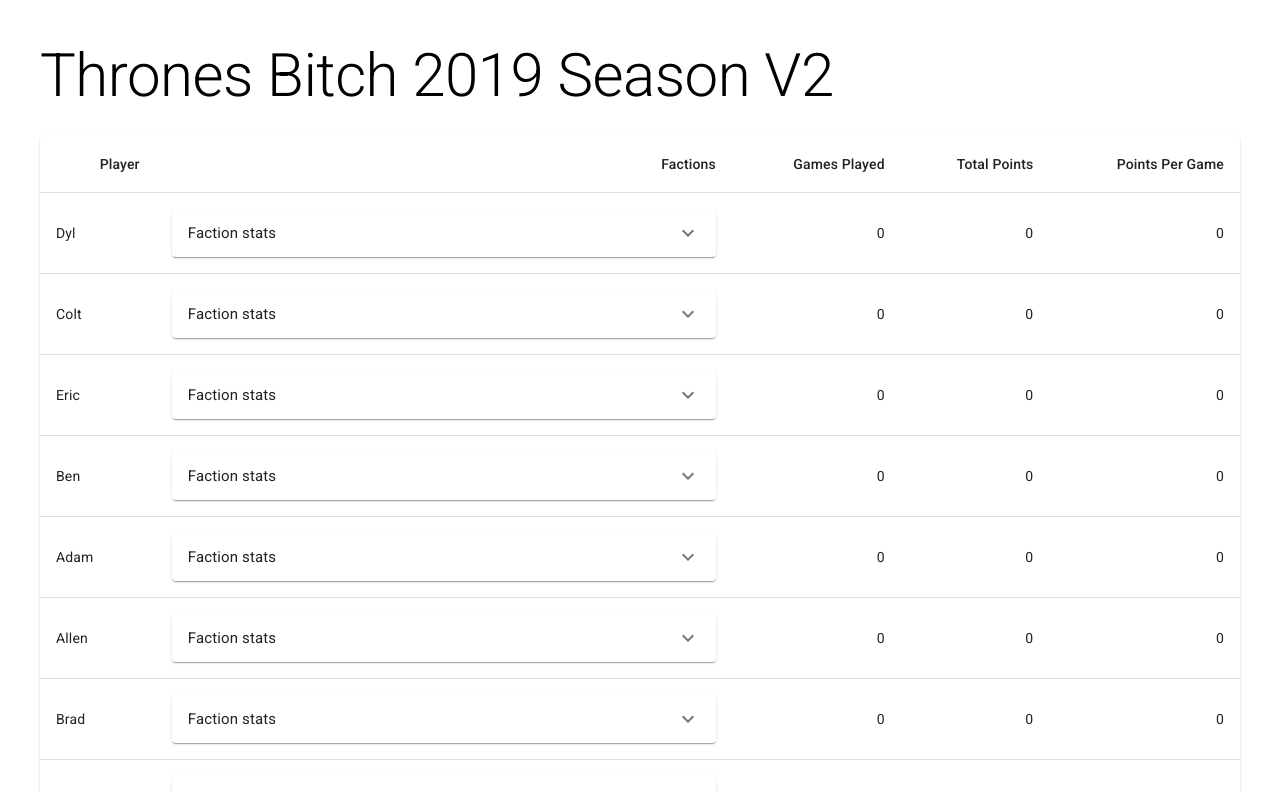
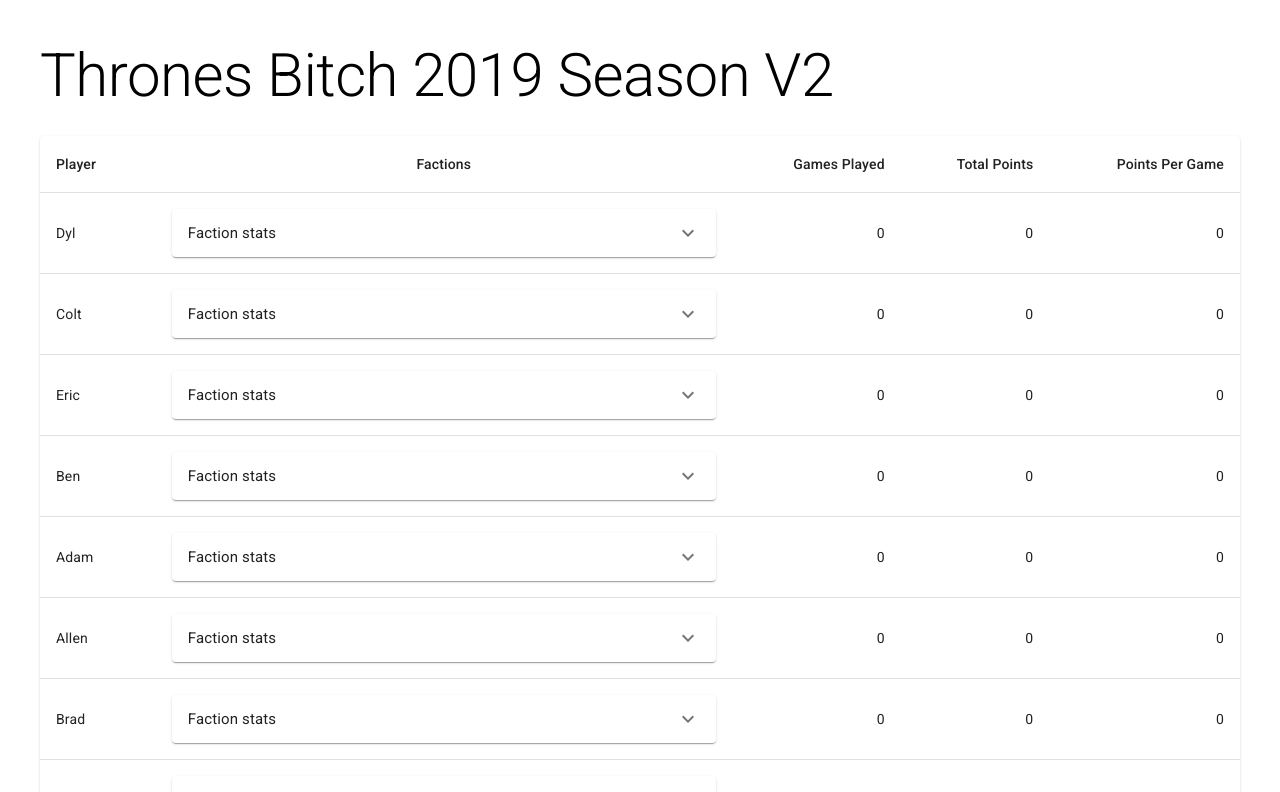
Before and after one commit to smesj/Thrones-FE, a React (Create React App) app: page / in a window 1280 px wide. Shown: the top 792 px of the page. Built offline with nearby package versions, Linux system fonts and the light colour scheme.

Commit message:
material ui react router title cell align

```diff
--- a/package.json
+++ b/package.json
@@ -3,10 +3,11 @@
   "version": "0.1.0",
   "private": true,
   "dependencies": {
-    "@material-ui/core": "^4.3.0",
+    "@material-ui/core": "^4.3.1",
     "@material-ui/icons": "^4.2.1",
     "react": "^16.8.6",
     "react-dom": "^16.8.6",
+    "react-router-dom": "^5.0.1",
     "react-scripts": "3.0.1"
   },
   "scripts": {
--- a/public/index.html
+++ b/public/index.html
@@ -20,7 +20,7 @@
       work correctly both with client-side routing and a non-root public URL.
       Learn how to configure a non-root public URL by running `npm run build`.
     -->
-    <title>React App</title>
+    <title>Thrones League</title>
   </head>
   <body>
     <noscript>You need to enable JavaScript to run this app.</noscript>
--- a/src/App.js
+++ b/src/App.js
@@ -24,8 +24,8 @@ function App() {
 				<Table className={classes.table}>
 					<TableHead>
 					<TableRow>
-						<TableCell align="right">Player</TableCell>
-						<TableCell align="right">Factions</TableCell>
+						<TableCell align="left">Player</TableCell>
+						<TableCell align="center">Factions</TableCell>
 						<TableCell align="right">Games Played</TableCell>
 						<TableCell align="right">Total Points</TableCell>
 						<TableCell align="right">Points Per Game</TableCell>
```
Also changed, not shown: 1 other file (tests, documents, lock files or other folders).
